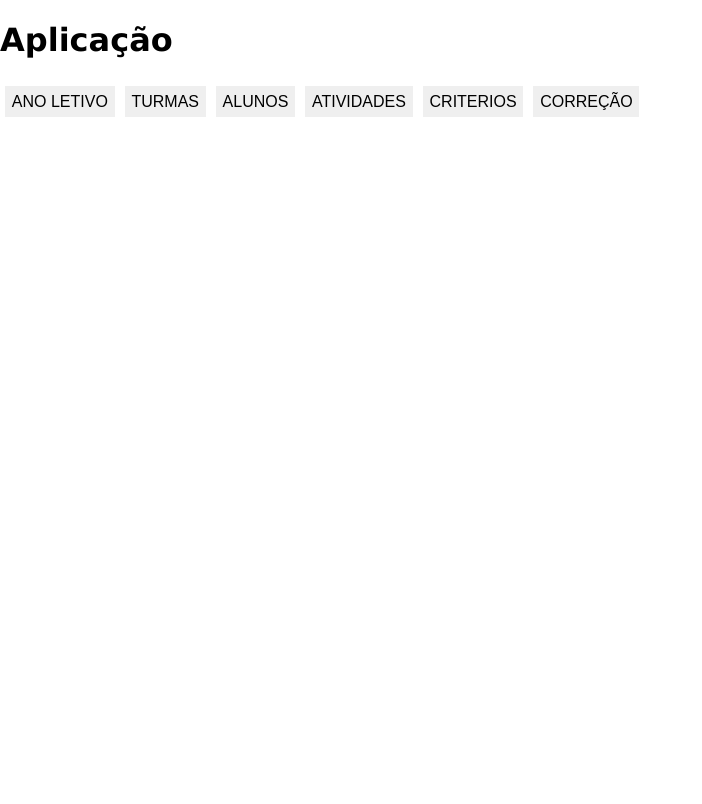
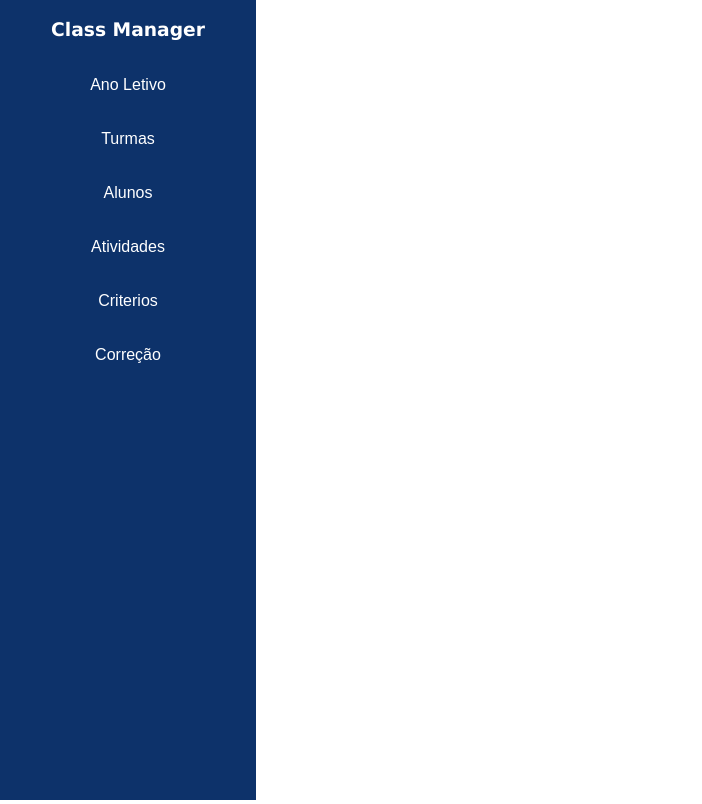
Before and after one commit to cgiovano/GAE-APP, an Angular app: page / in a window 1280 px wide. Shown: the whole page, without its empty margins (0-702 px from the left). Built offline with nearby package versions, Linux system fonts and the light colour scheme.

Commit message:
pequenas alterações de código

```diff
--- a/src/app/app-routing.module.ts
+++ b/src/app/app-routing.module.ts
@@ -21,6 +21,8 @@ import { EditarCorrecaoComponent } from './correcao/editar-correcao/editar-corre
 import { CadastrarCorrecaoComponent } from './correcao/cadastrar-correcao/cadastrar-correcao.component';
 import { AdicionarAlunoTurmaComponent } from './turma/adicionar-aluno-turma/adicionar-aluno-turma.component';
 import { GerenciarCriterioComponent } from './criterio/gerenciar-criterio/gerenciar-criterio.component';
+import { GerenciarAtividadeComponent } from './atividade/gerenciar-atividade/gerenciar-atividade.component';
+import { CadastrarQuestaoComponent } from './questao/cadastrar-questao/cadastrar-questao.component';
 
 const routes: Routes = [
   {path: 'aluno', component: AlunoComponent},
@@ -37,13 +39,15 @@ const routes: Routes = [
   {path: 'atividade', component: AtividadeComponent},
   {path: 'atividade/editar/:id', component: EditarAtividadeComponent},
   {path: 'atividade/cadastrar', component: CadastrarAtividadeComponent},
+  {path: 'atividade/gerenciar/:id', component: GerenciarAtividadeComponent},
   {path: 'criterio', component: CriterioComponent},
   {path: 'criterio/editar/:id', component: EditarCriterioComponent},
   {path: 'criterio/gerenciar/:id', component: GerenciarCriterioComponent},
   {path: 'criterio/cadastrar', component: CadastrarCriterioComponent},
   {path: 'correcao', component: CorrecaoComponent},
   {path: 'correcao/editar/:id', component: EditarCorrecaoComponent},
-  {path: 'correcao/cadastrar', component: CadastrarCorrecaoComponent}
+  {path: 'correcao/cadastrar', component: CadastrarCorrecaoComponent},
+  {path: 'atividade/gerenciar/:id/questao/cadastrar', component: CadastrarQuestaoComponent}
   ];
     @NgModule({
   imports: [RouterModule.forRoot(routes)],
--- a/src/app/app.component.html
+++ b/src/app/app.component.html
@@ -1,12 +1,16 @@
-<h1>Aplicação</h1>
+<div class="menu-container">
+  <h3>Class Manager</h3>
 
-<router-outlet></router-outlet>
+  <ul class="menu">
+    <li><button routerLink="ano-letivo">Ano Letivo</button></li>
+    <li><button routerLink="turma">Turmas</button></li>
+    <li><button routerLink="aluno">Alunos</button></li>
+    <li> <button routerLink="atividade">Atividades</button></li>
+    <li><button routerLink="criterio">Criterios</button></li>
+    <li><button routerLink="correcao">Correção</button></li>
+  </ul>
+</div>
 
-<div>
-  <button routerLink="ano-letivo">ANO LETIVO</button>
-  <button routerLink="turma">TURMAS</button>
-  <button routerLink="aluno">ALUNOS</button>
-  <button routerLink="atividade">ATIVIDADES</button>
-  <button routerLink="criterio">CRITERIOS</button>
-  <button routerLink="correcao">CORREÇÃO</button>
+<div class="content-container">
+  <router-outlet></router-outlet>
 </div>
--- a/src/app/app.module.ts
+++ b/src/app/app.module.ts
@@ -29,6 +29,7 @@ import { CriterioComponent } from './criterio/criterio.component';
 import { CorrecaoComponent } from './correcao/correcao.component';
 import { AdicionarAlunoTurmaComponent } from './turma/adicionar-aluno-turma/adicionar-aluno-turma.component';
 import { DatePipe } from '@angular/common';
+import { CadastrarQuestaoComponent } from './questao/cadastrar-questao/cadastrar-questao.component';
 
 @NgModule({
   declarations: [
@@ -56,6 +57,7 @@ import { DatePipe } from '@angular/common';
     CriterioComponent,
     CorrecaoComponent,
     AdicionarAlunoTurmaComponent,
+    CadastrarQuestaoComponent,
   ],
   imports: [
     BrowserModule,
--- a/src/app/atividade/gerenciar-atividade/gerenciar-atividade.component.html
+++ b/src/app/atividade/gerenciar-atividade/gerenciar-atividade.component.html
@@ -2,24 +2,19 @@
 
 <div>
     <h3>Adicionar questão</h3>
-    <div>
-        <label>Enunciado da questão</label>
-        <input type="text" />
 
-        <ul>Lista de criterios adicionados</ul>
-    </div>
+    <table>
+        <th>Id</th>
+        <th>Descricao Questão</th>
+        <th></th>
+        <th></th>
 
-    <div>
-        <table>
-            <th>id</th>
-            <th>criterio</th>
-            <th></th>
+        <tr *ngFor="let questao of questoes">
+            <td></td>
+            <td></td>
+            <td><button>Gerenciar Criterios</button></td>
+        </tr>
+    </table>
 
-            <td>
-                <tr></tr>
-                <tr></tr>
-                <tr><button>Adicionar</button></tr>
-            </td>
-        </table>
-    </div>
+    <button [routerLink]="['questao/cadastrar']">Adicionar Questão</button>
 </div>
--- a/src/app/atividade/gerenciar-atividade/gerenciar-atividade.component.ts
+++ b/src/app/atividade/gerenciar-atividade/gerenciar-atividade.component.ts
@@ -2,20 +2,40 @@ import { HttpClient } from '@angular/common/http';
 import { Component, OnInit } from '@angular/core';
 import { UrlBaseService } from '../../UrlBaseService';
 import { ActivatedRoute, Router } from '@angular/router';
+import { criterio } from '../../models/criterio';
+import { CriterioQuestao } from '../../models/criterio_questao';
+import { Questao } from '../../models/questao';
+
+type CriterioSelecionado = {selecionado: boolean} & criterio;
 
 @Component({
   selector: 'app-gerenciar-atividade',
   templateUrl: './gerenciar-atividade.component.html',
   styleUrl: './gerenciar-atividade.component.css'
 })
+
 export class GerenciarAtividadeComponent implements OnInit {
+
   idAtividade: number;
-  constructor(private httpClient: HttpClient, private urlBase: UrlBaseService, private activatedRoute: ActivatedRoute, private router: Router) {}
+  criterios: criterio[];
+  criteriosQuestao: CriterioQuestao[];
+  questoes: Questao[];
+
+  constructor(private httpClient: HttpClient, private urlBase: UrlBaseService, private activatedRoute: ActivatedRoute, private router: Router) { }
 
   ngOnInit(): void {
     this.idAtividade = Number(this.activatedRoute.snapshot.paramMap.get('id'));
+    this.httpClient.get<CriterioQuestao[]>(`${this.urlBase.getUrl()}/criterio-questao`).subscribe((dados) => this.criteriosQuestao = dados);
+    this.httpClient.get<criterio[]>(`${this.urlBase.getUrl()}/criterio`).subscribe((dados) => this.criterios = dados);
     console.log(this.idAtividade);
   }
 
-
+  AdicionarCriterioQuestao(id: number) {
+    if(this.criteriosQuestao.some((criteriosQuestao) => criteriosQuestao.id_criterio === id)) {
+      console.log("O objeto já existe");
+    } else {
+      let cq: CriterioQuestao = {id_questao: 0, id_atividade: this.idAtividade, id_criterio: id}
+      this.httpClient.post(`${this.urlBase.getUrl()}/criterio-questao`, cq).subscribe();
+    }
+  }
 }
```
